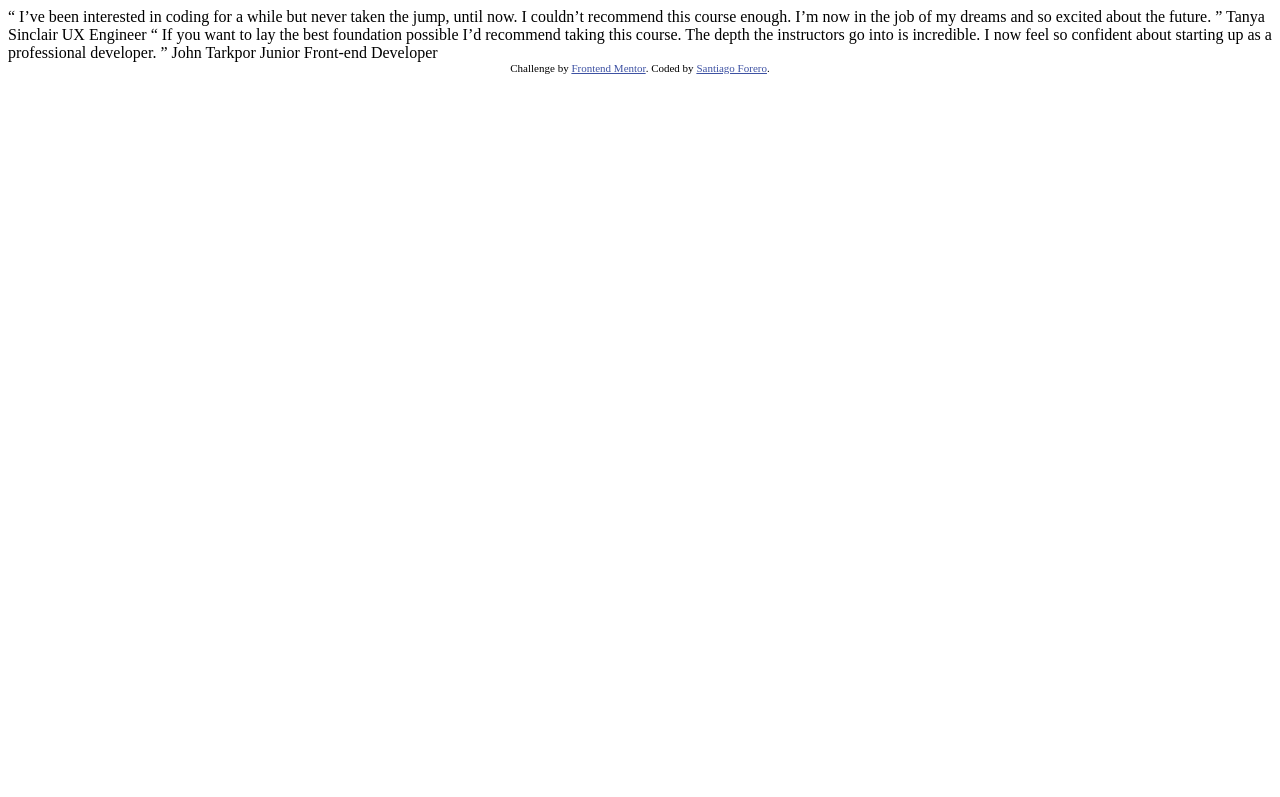
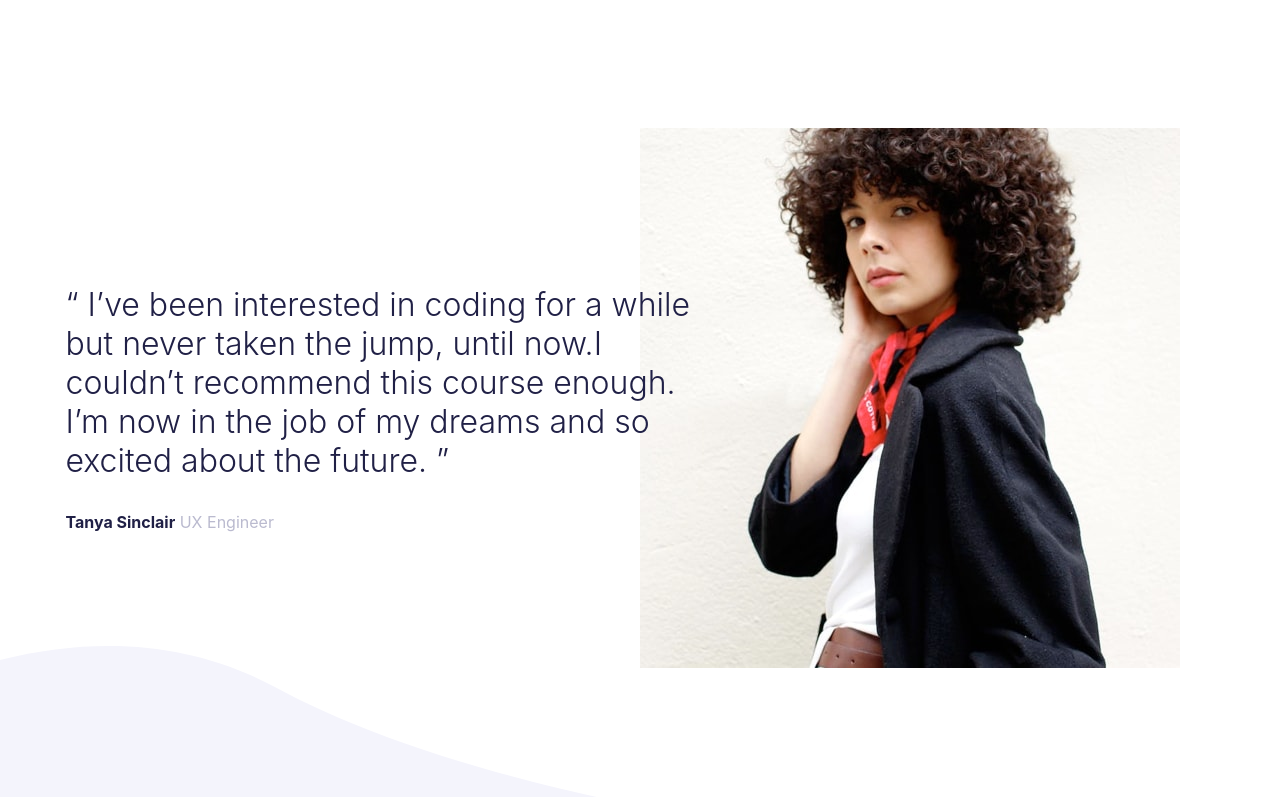
Before and after one commit to dasafodev/testimonials-slider, a website: page index.html in a window 1280 px wide. Shown: the top 797 px of the page. Drawn offline with Linux system fonts and the light colour scheme.

Commit message:
the text and the photo is ready

```diff
--- a/index.html
+++ b/index.html
@@ -1,38 +1,73 @@
 <!DOCTYPE html>
 <html lang="en">
+
 <head>
   <meta charset="UTF-8">
-  <meta name="viewport" content="width=device-width, initial-scale=1.0"> <!-- displays site properly based on user's device -->
+  <meta name="viewport" content="width=device-width, initial-scale=1.0">
+  <!-- displays site properly based on user's device -->
 
   <link rel="icon" type="image/png" sizes="32x32" href="./images/favicon-32x32.png">
 
   <title>Frontend Mentor | Coding Bootcamp Testimonials Slider</title>
+  <link rel="stylesheet" href="./css/style.css">
+  <!-- Feel free to remove these styles or customise in your own stylesheet 👍 -->
 
-  <!-- Feel free to remove these styles or customise in your own stylesheet 👍 -->
-  <style>
-    .attribution { font-size: 11px; text-align: center; }
-    .attribution a { color: hsl(228, 45%, 44%); }
-  </style>
 </head>
+
 <body>
 
-  “ I’ve been interested in coding for a while but never taken the jump, until now.
-  I couldn’t recommend this course enough. I’m now in the job of my dreams and so
-  excited about the future. ”
+  <section class="container">
+    <div class="container-slide">
+      <div class="slide">
+        <div class="text">
+          <p class="description" > “ I’ve been interested in coding for a while <br>
+            but never taken the jump, until now.I <br>
+            couldn’t recommend this course enough. <br>
+            I’m now in the job of my dreams and so <br>
+            excited about the future. ”
+          </p>
 
-  Tanya Sinclair
-  UX Engineer
+          <p class="label"><strong>Tanya Sinclair</strong> UX Engineer</p>
+        </div>
+        <div class="image">
+          <div>
+            <img class="photo" src="./images/image-tanya.jpg" alt="">
+            <!-- <img class="image-background" src="./../images/pattern-bg.svg" alt=""> -->
+          </div>
 
-  “ If you want to lay the best foundation possible I’d recommend taking this course.
-  The depth the instructors go into is incredible. I now feel so confident about
-  starting up as a professional developer. ”
+        </div>
 
-  John Tarkpor
-  Junior Front-end Developer
+      </UX>
+    </div>
+
+    <div class="container-slide">
+      <div class="slide">
+        <div class="text">
+          <p>
+          “ If you want to lay the best foundation possible I’d recommend taking this course.
+          The depth the instructors go into is incredible. I now feel so confident about
+          starting up as a professional developer. ”
+        </p>
+          John Tarkpor Junior Front-end Developer
+        </div>
+        <div class="image">
+          <img src="./images/image-john.jpg" alt="">
+        </div>
+
+      </div>
+    </div>
+
+
+
+  </section>
+
+
+
 
   <div class="attribution">
     Challenge by <a href="https://www.frontendmentor.io?ref=challenge" target="_blank">Frontend Mentor</a>.
     Coded by <a href="#">Santiago Forero</a>.
   </div>
 </body>
+
 </html>
--- a/scss/style.scss
+++ b/scss/style.scss
@@ -1,7 +1,91 @@
+//Layout
+$width-mobile:375px;
+$width-desktop:1440px;
+
+//Colors
+
+$color-dark-blue:hsl(240, 38%, 20%);
+$color-white:white;
+$color-grayish-blue: hsl(240, 18%, 77%);
 
 
-$color:red;
+//Typography
 
-body{
-    background-color: $color;
+$font-size:32px;
+$font-family: 'Inter',
+sans-serif;
+$font-light:300;
+$font-medium:500;
+$font-bold:700;
+
+body {
+    background-color: $color-white;
+    margin: 0;
+    padding: 0;
 }
+
+.container {
+    margin-left: auto;
+    margin-right: auto;
+    max-width: $width-desktop;
+    padding: 0;
+    background: url("./../images/pattern-curve.svg") left bottom no-repeat;
+    // url("./../images/pattern-bg.svg") right center no-repeat ;
+
+}
+
+.attribution {
+    text-align: center;
+}
+
+.container-slide {
+    height: 100vh;
+}
+
+.slide {
+    display: grid;
+    grid-template-columns: 1fr 1fr;
+    height: 100%;
+}
+
+.text,
+.image {
+    align-self: center;
+
+}
+
+.text {
+    margin-right: -50px;
+    z-index: 2;
+    font-family: $font-family;
+    justify-self: end;
+    color: $color-dark-blue;
+}
+
+.description {
+    font-weight: $font-light;
+    font-size: $font-size;
+
+}
+
+.label {
+    color: $color-grayish-blue;
+}
+
+.label strong {
+    color: $color-dark-blue;
+}
+
+.image {
+    z-index: 1;
+}
+
+.photo .image-background{
+    position: absolute;
+}
+.photo{
+    z-index: 1;
+}
+.image-background{
+    z-index: -1;
+}
```
Also changed, not shown: css/style.css, 1 other file.
